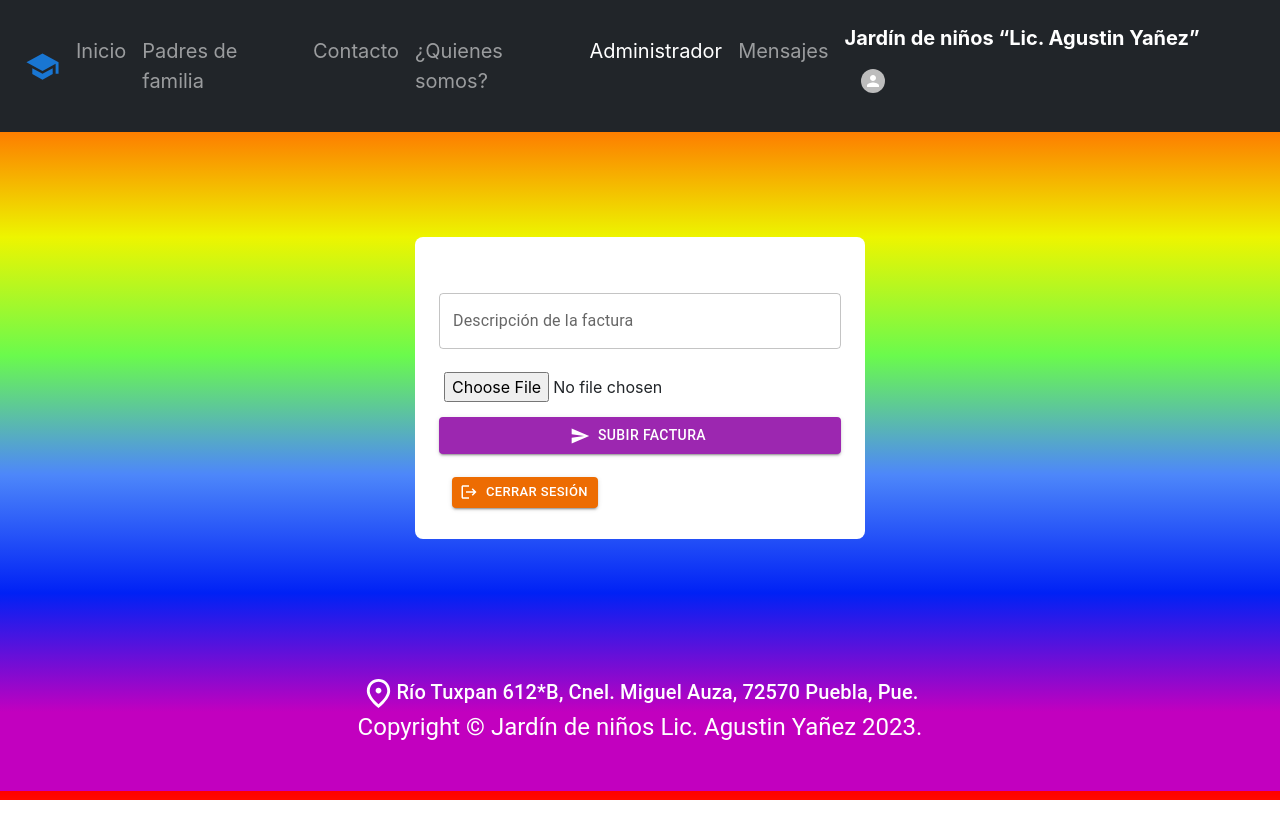
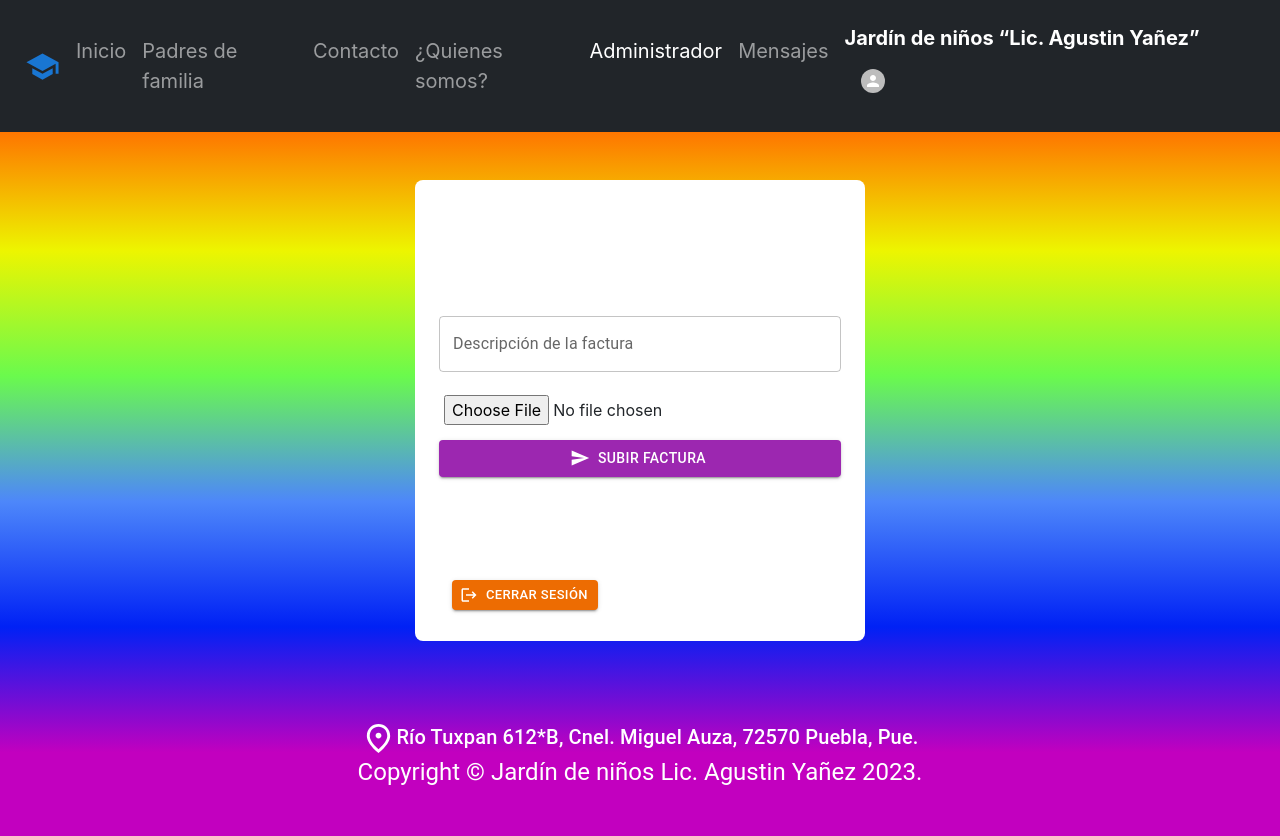
Before and after one commit to AxMar1221/jardin-de-ninos, a React (Vite) app: page /admin in a window 1280 px wide. Before the commit the page ends 800 px from the top, so only its background shows below. Built offline with nearby package versions, Linux system fonts and the light colour scheme.

Commit message:
design details

```diff
--- a/src/auth/pages/AuthenticatedPage.jsx
+++ b/src/auth/pages/AuthenticatedPage.jsx
@@ -45,8 +45,8 @@ export const AuthenticatedPage = () => {
       >
         <Box
           sx={{
-            pt: 2,
-            pb: 2,
+            pt: 12,
+            pb: 12,
           }}
         >
           <form onSubmit={handleSubmit}>
--- a/src/auth/pages/MensajesPage.jsx
+++ b/src/auth/pages/MensajesPage.jsx
@@ -18,7 +18,6 @@ import { useEffect, useState } from "react";
 import { Link } from "react-router-dom";
 import Swal from "sweetalert2";
 import { db } from "../../firebase/Firebase";
-// import { db } from "../../../../Jardin de niños/src/firebaseConfig/Firebase";
 
 export const MensajesPage = () => {
   const [mensajes, setMensajes] = useState([]);
@@ -27,7 +26,6 @@ export const MensajesPage = () => {
 
   const getMensajes = async () => {
     const data = await getDocs(mensajesCollection);
-    console.log(data.docs)
 
     setMensajes(data.docs.map((doc) => ({...doc.data(), id: doc.id })));
     setTableMensajes(data.docs.map((doc) => ({...doc.data(), id: doc.id})));
@@ -36,27 +34,27 @@ export const MensajesPage = () => {
   const deleteMensaje = async (id) => {
     const mensajeDoc = doc(db, "mensajes", id);
     await deleteDoc(mensajeDoc);
-    getMensajes
+    getMensajes()
   }
 
   const confirmDelete = (id) => {
     Swal.fire({
-      title: "¿Eliminar registro?",
-      text: "",
+      title: "¿Eliminar mensaje❓",
+      text: "❗Esta acción no se puede deshacer, una vez que elimine el mensaje este no se podrá recuperar❗",
       icon: "warning",
       showCancelButton: true,
       confirmButtonColor: "#d33",
       cancelButtonColor: "#3885d5",
-      confirmButtonText: "si eliminar registro",
+      confirmButtonText: "Si eliminar mensaje",
     }).then((result) => {
       if (result.isConfirmed) {
         deleteMensaje(id);
-        Swal.fire("Deleted!", "Mensaje eliminado", "success");
+        Swal.fire("Mensaje eliminado ❗", "", "success");
       }
     });
   };
 
-      // ---!!!BUSQUEDA!!!---
+      // ---!!!BÚSQUEDA!!!---
       const [search, setSearch] = useState('');
 
       const searchTerm = (e) => {
```
